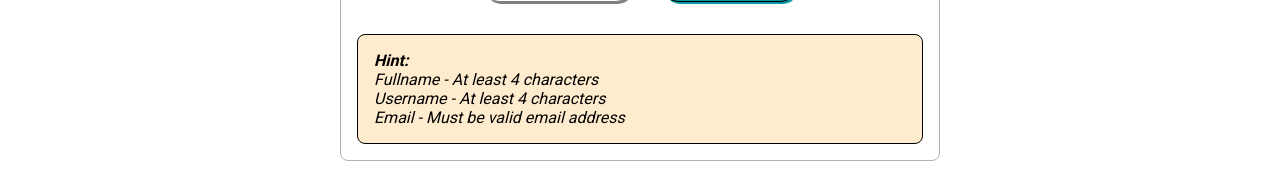
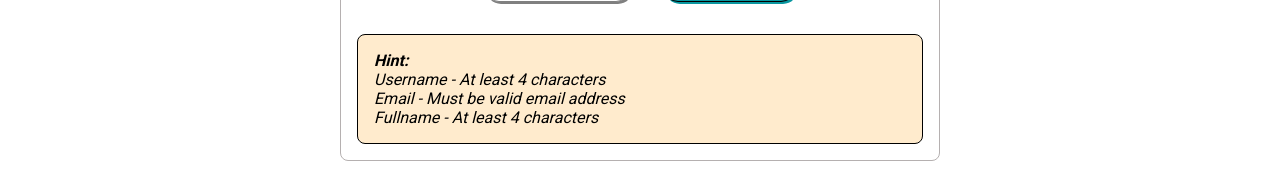
Before and after one commit to sknhshrmn/sec-2023-final-project, a React (Vite) app in the folder final-project-frontend/: page /my-account/edit in a window 1280 px wide. Shown: the part 667-844 px from the top of the page. Built offline with nearby package versions, Linux system fonts and the light colour scheme; what react-alert-template-basic would draw is missing.

Commit message:
Revised the hint when user edit their information

```diff
--- a/final-project-frontend/src/pages/EditMyAccount.jsx
+++ b/final-project-frontend/src/pages/EditMyAccount.jsx
@@ -125,9 +125,9 @@ const EditMyAccount = (req, res) => {
                 {/* Hint */}
                 <div className="hint">
                   <div style={{ fontWeight: "bold" }}>Hint:</div>
-                  <p>Fullname - At least 4 characters</p>
                   <p>Username - At least 4 characters</p>
                   <p>Email - Must be valid email address</p>
+                  <p>Fullname - At least 4 characters</p>
                   {/* <p>Password - At least 8 characters</p> */}
                 </div>
               </form>
```
